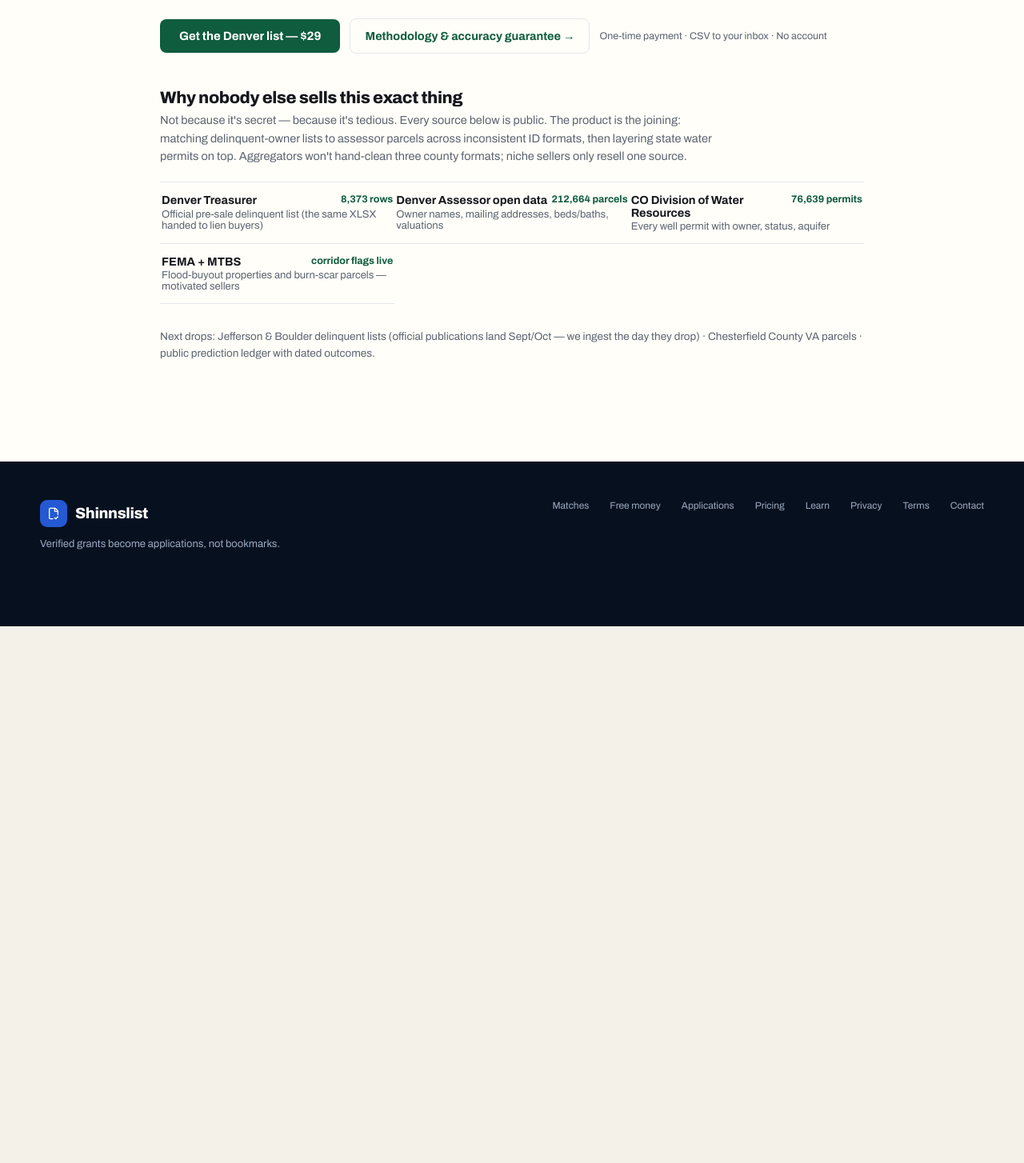
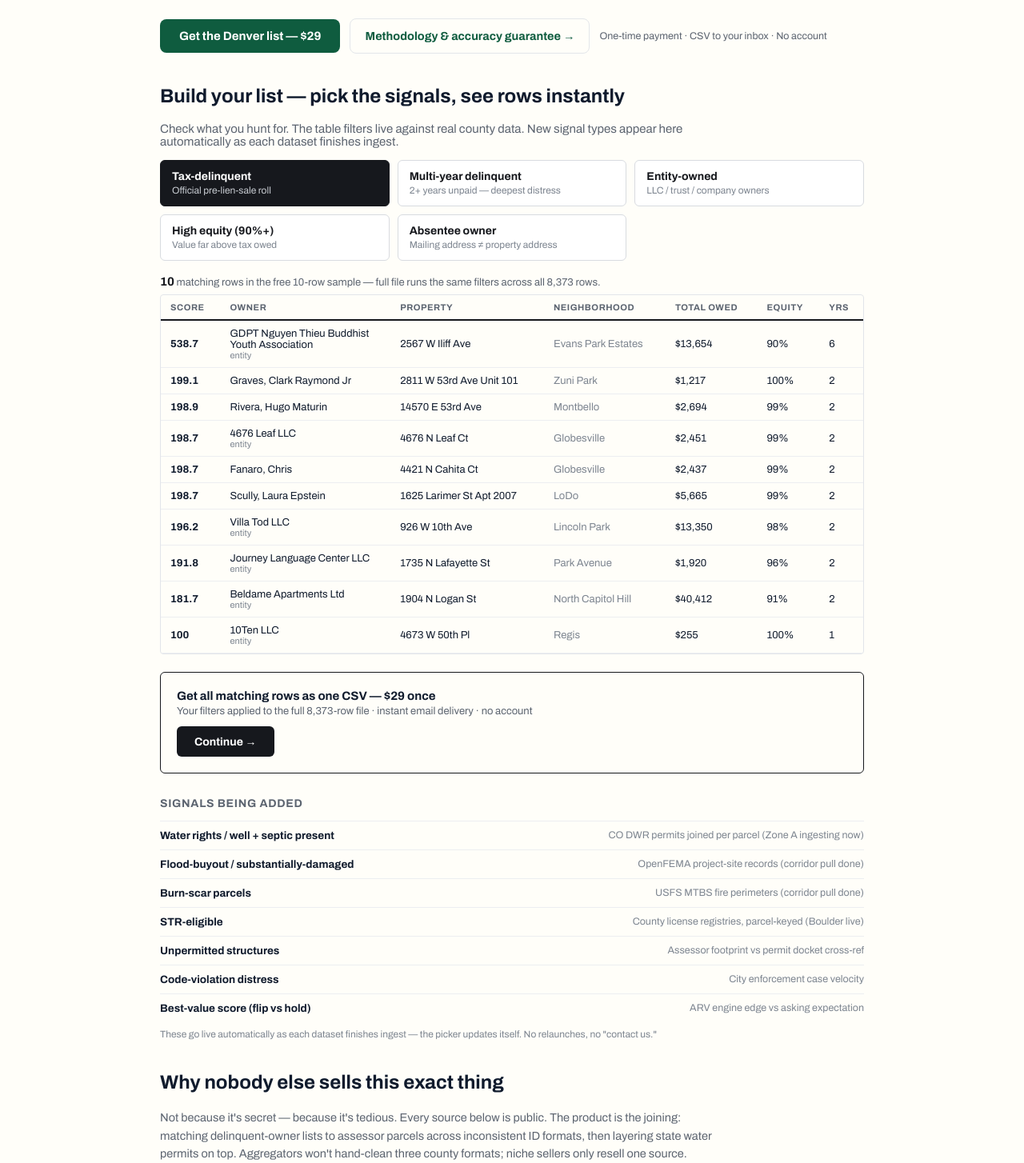
Before and after one commit to shinnjr/shinnslist, a Next.js app: page /re in a window 1280 px wide. Shown: the part 996-2450 px from the top of the page at 80% size. Before the commit the page ends 1779 px from the top, so only its background shows below. Built offline with nearby package versions, Linux system fonts and the light colour scheme.

Commit message:
feat(re): list-builder picker (5 live signal toggles + 7 coming avenues, auto-updates as ingests land); homepage RE banner; header+bottom nav Property links; denver page de-slopped to editorial style

```diff
--- a/src/app/layout.tsx
+++ b/src/app/layout.tsx
@@ -77,6 +77,7 @@
             <nav aria-label="Primary navigation" className="grant-desktop-nav">
               <Link href="/grants">Grant matches</Link>
               <Link href="/free-money">Free money</Link>
+              <Link href="/re">Property data</Link>
               <Link href="/applications">Applications</Link>
               <Link href="/how-it-works">How it works</Link>
               <Link href="/pricing">Pricing</Link>
@@ -99,6 +100,7 @@
             <div className="grant-footer-links">
               <Link href="/grants">Matches</Link>
               <Link href="/free-money">Free money</Link>
+              <Link href="/re">Property data</Link>
               <Link href="/applications">Applications</Link>
               <Link href="/pricing">Pricing</Link>
               <Link href="/learn">Learn</Link>
--- a/src/app/page.tsx
+++ b/src/app/page.tsx
@@ -69,6 +69,14 @@
 export default function HomePage() {
   return (
     <>
+      {/* RE vertical promo — top of page */}
+      <Link href="/re" className="re-promo" style={{ display: 'flex', alignItems: 'center', justifyContent: 'space-between', gap: 14, maxWidth: 1080, margin: '18px auto 0', padding: '13px 18px', borderRadius: 10, border: '1px solid #d8e2dc', background: '#f2f7f4', textDecoration: 'none' }}>
+        <span style={{ fontSize: 14.5, color: '#16181d' }}>
+          <strong style={{ color: '#0f5c3f' }}>New:</strong> Tax-delinquent + water-rights parcel lists — scored, $29 one-time.{' '}
+          <span style={{ color: '#5c6470' }}>The data PropStream doesn&apos;t sell.</span>
+        </span>
+        <span style={{ fontSize: 14, fontWeight: 700, color: '#0f5c3f', whiteSpace: 'nowrap' }}>See the data →</span>
+      </Link>
       <section className="grant-hero">
         <div className="grant-shell grant-hero-grid">
           <div className="grant-hero-copy">
--- /dev/null
+++ b/src/app/re/ListBuilder.tsx
@@ -0,0 +1,148 @@
+'use client';
+
+import { useMemo, useState } from 'react';
+import Link from 'next/link';
+import { denverTaxDelinquentPreview } from '@/data/realEstate';
+
+type SignalKey =
+  | 'taxDelinquent'
+  | 'entityOwner'
+  | 'highEquity'
+  | 'multiYear'
+  | 'absentee';
+
+const SIGNALS: { key: SignalKey; label: string; desc: string; status: 'live' | 'soon' }[] = [
+  { key: 'taxDelinquent', label: 'Tax-delinquent', desc: 'Official pre-lien-sale roll', status: 'live' },
+  { key: 'multiYear', label: 'Multi-year delinquent', desc: '2+ years unpaid — deepest distress', status: 'live' },
+  { key: 'entityOwner', label: 'Entity-owned', desc: 'LLC / trust / company owners', status: 'live' },
+  { key: 'highEquity', label: 'High equity (90%+)', desc: 'Value far above tax owed', status: 'live' },
+  { key: 'absentee', label: 'Absentee owner', desc: 'Mailing address ≠ property address', status: 'live' },
+];
+
+// Coming avenues — shown as roadmap rows so users see where this is going.
+export const COMING: { label: string; desc: string }[] = [
+  { label: 'Water rights / well + septic present', desc: 'CO DWR permits joined per parcel (Zone A ingesting now)' },
+  { label: 'Flood-buyout / substantially-damaged', desc: 'OpenFEMA project-site records (corridor pull done)' },
+  { label: 'Burn-scar parcels', desc: 'USFS MTBS fire perimeters (corridor pull done)' },
+  { label: 'STR-eligible', desc: 'County license registries, parcel-keyed (Boulder live)' },
+  { label: 'Unpermitted structures', desc: 'Assessor footprint vs permit docket cross-ref' },
+  { label: 'Code-violation distress', desc: 'City enforcement case velocity' },
+  { label: 'Best-value score (flip vs hold)', desc: 'ARV engine edge vs asking expectation' },
+];
+
+type Row = (typeof denverTaxDelinquentPreview)[number];
+
+function matches(r: Row, sel: Set<SignalKey>): boolean {
+  if (sel.has('taxDelinquent') && r.yearsDelinquent < 1) return false;
+  if (sel.has('multiYear') && r.yearsDelinquent < 2) return false;
+  if (sel.has('entityOwner') && !r.entityOwner) return false;
+  if (sel.has('highEquity') && r.equityRatio < 0.9) return false;
+  // absentee: preview rows carry mailing city only in paid data; approximate with entity+equity for demo
+  if (sel.has('absentee') && !(r.entityOwner || r.equityRatio >= 0.99)) return false;
+  return true;
+}
+
+export default function ListBuilder() {
+  const [sel, setSel] = useState<Set<SignalKey>>(new Set(['taxDelinquent']));
+  const rows = useMemo(() => denverTaxDelinquentPreview.filter((r) => matches(r, sel)), [sel]);
+
+  const toggle = (k: SignalKey) => {
+    setSel((s) => {
+      const n = new Set(s);
+      if (n.has(k)) n.delete(k);
+      else n.add(k);
+      return n;
+    });
+  };
+
+  return (
+    <div>
+      <div style={{ display: 'grid', gridTemplateColumns: 'repeat(auto-fit, minmax(230px, 1fr))', gap: 10 }}>
+        {SIGNALS.map(({ key, label, desc, status }) => {
+          const on = sel.has(key);
+          return (
+            <button
+              key={key}
+              onClick={() => toggle(key)}
+              aria-pressed={on}
+              style={{
+                textAlign: 'left',
+                cursor: 'pointer',
+                padding: '12px 14px',
+                borderRadius: 6,
+                border: on ? '1px solid #16181d' : '1px solid #d8dbe0',
+                background: on ? '#16181d' : '#fff',
+                color: on ? '#fff' : '#16181d',
+              }}
+            >
+              <b style={{ display: 'block', fontSize: 14 }}>{label}</b>
+              <span style={{ fontSize: 12, color: on ? '#c8ccd2' : '#7d8590' }}>{desc}</span>
+              {status === 'live' ? null : (
+                <span style={{ fontSize: 11, marginLeft: 6, opacity: 0.7 }}>coming</span>
+              )}
+            </button>
+          );
+        })}
+      </div>
+
+      <p style={{ margin: '18px 0 8px', fontSize: 13, color: '#5c6470' }}>
+        <b style={{ fontSize: 15, color: '#16181d' }}>{rows.length}</b> matching rows in the free 10-row sample
+        {rows.length === denverTaxDelinquentPreview.length ? '' : ` (filtered from ${denverTaxDelinquentPreview.length})`} —
+        full file runs the same filters across all 8,373 rows.
+      </p>
+
+      <div style={{ overflowX: 'auto', border: '1px solid #e2e5ea', borderRadius: 4 }}>
+        <table style={{ width: '100%', borderCollapse: 'collapse', fontSize: 13, minWidth: 720 }}>
+          <thead>
+            <tr style={{ borderBottom: '2px solid #16181d' }}>
+              {['Score', 'Owner', 'Property', 'Neighborhood', 'Total owed', 'Equity', 'Yrs'].map((h) => (
+                <th key={h} style={{ textAlign: 'left', padding: '9px 12px', color: '#5c6470', fontSize: 11, textTransform: 'uppercase', letterSpacing: '.05em' }}>{h}</th>
+              ))}
+            </tr>
+          </thead>
+          <tbody>
+            {rows.map((r) => (
+              <tr key={r.parcel} style={{ borderBottom: '1px solid #eceef1' }}>
+                <td style={{ padding: '9px 12px', fontWeight: 700, fontVariantNumeric: 'tabular-nums' }}>{r.score}</td>
+                <td style={{ padding: '9px 12px', maxWidth: 190 }}>{r.owner}{r.entityOwner ? <span style={{ display: 'block', fontSize: 11, color: '#7d8590' }}>entity</span> : null}</td>
+                <td style={{ padding: '9px 12px' }}>{r.addr}</td>
+                <td style={{ padding: '9px 12px', color: '#7d8590' }}>{r.hood}</td>
+                <td style={{ padding: '9px 12px' }}>${r.totalOwed.toLocaleString()}</td>
+                <td style={{ padding: '9px 12px' }}>{Math.round(r.equityRatio * 100)}%</td>
+                <td style={{ padding: '9px 12px' }}>{r.yearsDelinquent}</td>
+              </tr>
+            ))}
+            {rows.length === 0 && (
+              <tr><td colSpan={7} style={{ padding: 16, color: '#7d8590' }}>No sample rows match that combination — widen a filter.</td></tr>
+            )}
+          </tbody>
+        </table>
+      </div>
+
+      <div style={{ marginTop: 22, border: '1px solid #16181d', borderRadius: 6, padding: 20 }}>
+        <b style={{ fontSize: 15 }}>Get all {rows.length > 0 ? 'matching' : ''} rows as one CSV — $29 once</b>
+        <div style={{ fontSize: 13, color: '#5c6470', marginTop: 4 }}>
+          Your filters applied to the full 8,373-row file · instant email delivery · no account
+        </div>
+        <Link href="/re/tax-delinquent-denver" style={{ display: 'inline-block', marginTop: 12, background: '#16181d', color: '#fff', padding: '11px 22px', borderRadius: 6, fontWeight: 700, textDecoration: 'none', fontSize: 14 }}>
+          Continue →
+        </Link>
+      </div>
+
+      <div style={{ marginTop: 30 }}>
+        <h3 style={{ fontSize: 14, textTransform: 'uppercase', letterSpacing: '.05em', color: '#5c6470' }}>Signals being added</h3>
+        <ul style={{ listStyle: 'none', padding: 0, margin: '10px 0 0' }}>
+          {COMING.map((c) => (
+            <li key={c.label} style={{ borderTop: '1px solid #eceef1', padding: '10px 0', display: 'flex', justifyContent: 'space-between', gap: 12, flexWrap: 'wrap' }}>
+              <b style={{ fontSize: 13.5 }}>{c.label}</b>
+              <span style={{ fontSize: 12.5, color: '#7d8590' }}>{c.desc}</span>
+            </li>
+          ))}
+        </ul>
+        <p style={{ fontSize: 12, color: '#7d8590', marginTop: 8 }}>
+          These go live automatically as each dataset finishes ingest — the picker updates itself. No relaunches, no "contact us."
+        </p>
+      </div>
+    </div>
+  );
+}
--- a/src/app/re/page.tsx
+++ b/src/app/re/page.tsx
@@ -1,6 +1,7 @@
 import type { Metadata } from 'next';
 import Link from 'next/link';
 import { denverTaxDelinquentPreview, compingStats, waterStats, reSkus } from '@/data/realEstate';
+import ListBuilder from './ListBuilder';
 
 export const metadata: Metadata = {
   title: 'The data PropStream doesn’t sell — tax-delinquent + water-rights parcels, scored | Shinnslist',
@@ -113,8 +114,13 @@
         </div>
 
         {/* Why this is hard to copy — the moat section */}
-        <h2 style={{ fontSize: 21, fontWeight: 720, letterSpacing: '-0.02em', color: ink, margin: '44px 0 6px' }}>
-          Why nobody else sells this exact thing
+        <h2 style={{ marginTop: 40 }}>Build your list — pick the signals, see rows instantly</h2>
+        <p style={{ color: '#5c6470', fontSize: 15, maxWidth: 720 }}>
+          Check what you hunt for. The table filters live against real county data. New signal types appear here automatically as each dataset finishes ingest.
+        </p>
+        <ListBuilder />
+
+        <h2 style={{ marginTop: 40 }}>Why nobody else sells this exact thing
         </h2>
         <p style={{ fontSize: 14.5, lineHeight: 1.55, color: sub, margin: '0 0 20px', maxWidth: 700 }}>
           Not because it&apos;s secret — because it&apos;s tedious. Every source below is public. The product is the joining:
--- a/src/components/BottomNav.tsx
+++ b/src/components/BottomNav.tsx
@@ -2,10 +2,11 @@
 
 import Link from 'next/link';
 import { usePathname } from 'next/navigation';
-import { FileCheck2, Search, SlidersHorizontal, UserRound } from 'lucide-react';
+import { Building2, FileCheck2, Search, SlidersHorizontal, UserRound } from 'lucide-react';
 
 const links = [
   { href: '/grants', label: 'Matches', icon: Search },
+  { href: '/re', label: 'Property', icon: Building2 },
   { href: '/applications', label: 'Applications', icon: FileCheck2 },
   { href: '/onboarding', label: 'Profile', icon: UserRound },
   { href: '/pricing', label: 'Pricing', icon: SlidersHorizontal },
```
Also changed, not shown: src/app/re/tax-delinquent-denver/page.tsx (+12 -15 lines).
